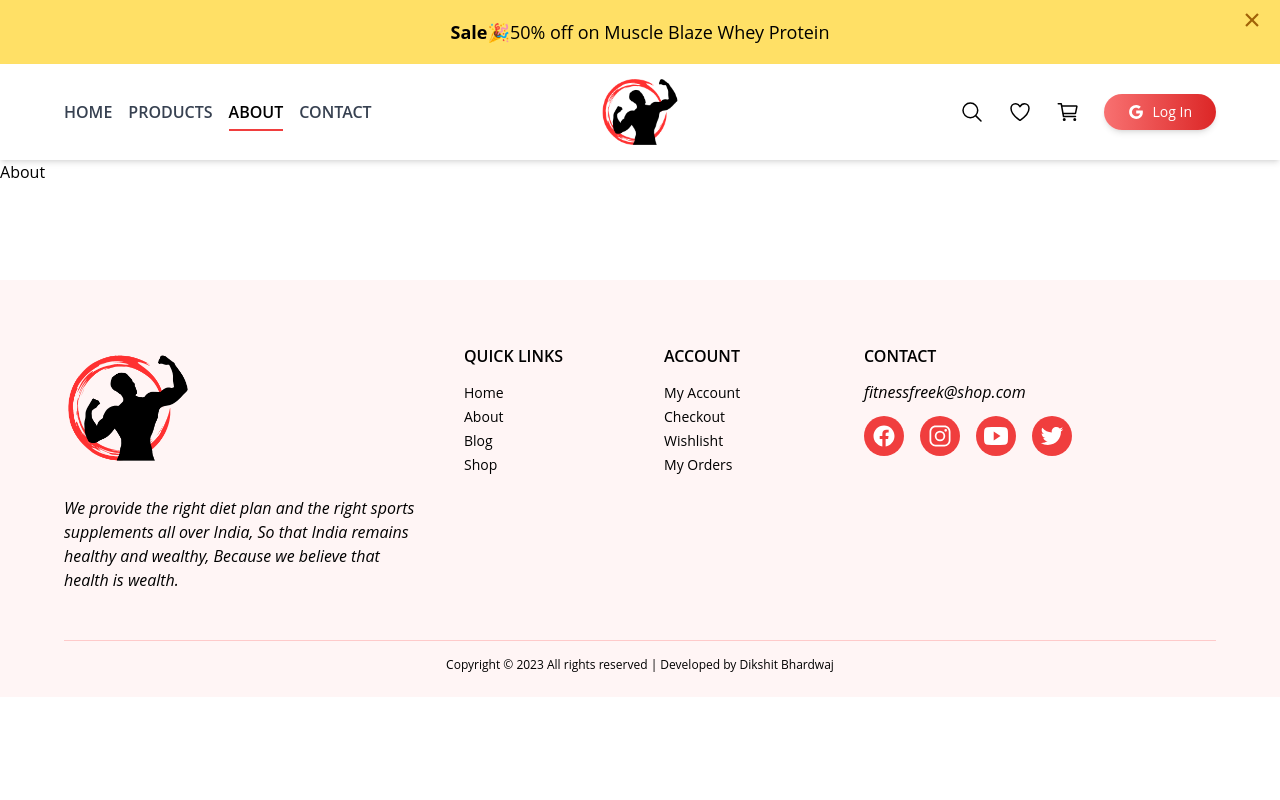
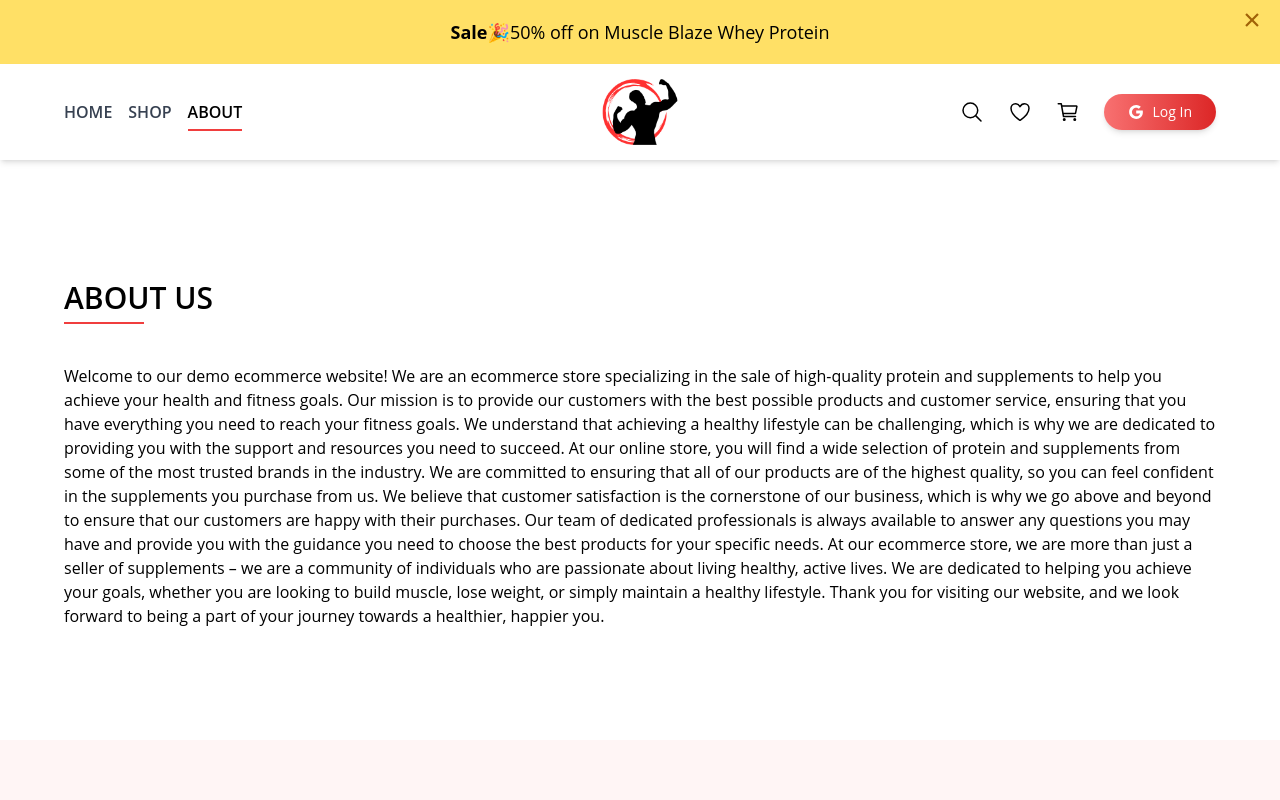
Before and after one commit to iamdikshit/Fitness-Freek, a React (Create React App) app in the folder frontend/: page /about in a window 1280 px wide. Shown: the top 800 px of the page. Built offline with nearby package versions, Linux system fonts and the light colour scheme; no server answers.

Commit message:
About page created

```diff
--- a/frontend/src/Compopnents/Pages/About.jsx
+++ b/frontend/src/Compopnents/Pages/About.jsx
@@ -1,7 +1,52 @@
 import React from "react";
+import { SectionAnimate } from "../UI/UiComponents/MotionAnimate";
+import { motion } from "framer-motion";
 
 const About = () => {
-  return <div>About</div>;
+  return (
+    <motion.section
+      initial={SectionAnimate.hidden}
+      whileInView={SectionAnimate.visible}
+      transition={SectionAnimate.transition}
+      className="service-section py-4 px-8 md:px-16 my-24 flex-wrap"
+    >
+      <div className="container mx-auto grid grid-cols-1 items-center mb-6">
+        <div className="service-heading-section">
+          <h1 className="text-2xl md:text-3xl py-2 link-bottem-line font-semibold uppercase">
+            About us
+          </h1>
+        </div>
+      </div>
+      <div className="container mx-auto  mt-10">
+        <p>
+          Welcome to our demo ecommerce website! We are an ecommerce store
+          specializing in the sale of high-quality protein and supplements to
+          help you achieve your health and fitness goals. Our mission is to
+          provide our customers with the best possible products and customer
+          service, ensuring that you have everything you need to reach your
+          fitness goals. We understand that achieving a healthy lifestyle can be
+          challenging, which is why we are dedicated to providing you with the
+          support and resources you need to succeed. At our online store, you
+          will find a wide selection of protein and supplements from some of the
+          most trusted brands in the industry. We are committed to ensuring that
+          all of our products are of the highest quality, so you can feel
+          confident in the supplements you purchase from us. We believe that
+          customer satisfaction is the cornerstone of our business, which is why
+          we go above and beyond to ensure that our customers are happy with
+          their purchases. Our team of dedicated professionals is always
+          available to answer any questions you may have and provide you with
+          the guidance you need to choose the best products for your specific
+          needs. At our ecommerce store, we are more than just a seller of
+          supplements – we are a community of individuals who are passionate
+          about living healthy, active lives. We are dedicated to helping you
+          achieve your goals, whether you are looking to build muscle, lose
+          weight, or simply maintain a healthy lifestyle. Thank you for visiting
+          our website, and we look forward to being a part of your journey
+          towards a healthier, happier you.
+        </p>
+      </div>
+    </motion.section>
+  );
 };
 
 export default About;
--- a/frontend/src/Compopnents/UI/Container/Footer.jsx
+++ b/frontend/src/Compopnents/UI/Container/Footer.jsx
@@ -6,6 +6,7 @@ import {
   IoLogoYoutube,
   IoLogoTwitter,
 } from "react-icons/io5";
+import { Link } from "react-router-dom";
 const Footer = () => {
   return (
     <footer className="footer-section py-4 px-8 md:px-16 mt-24 pb-2 bg-red-100">
@@ -22,24 +23,24 @@ const Footer = () => {
           <h1 className="uppercase font-semibold">Quick links</h1>
           <ul>
             <li>
-              <a className="text-sm text-light-gray" href="/">
+              <Link className="text-sm text-light-gray" to={"/"}>
                 Home
-              </a>
+              </Link>
             </li>
             <li>
-              <a className="text-sm text-light-gray" href="/">
+              <Link className="text-sm text-light-gray" to={"about"}>
                 About
-              </a>
+              </Link>
             </li>
-            <li>
+            <li className="hidden">
               <a className="text-sm text-light-gray" href="/">
                 Blog
               </a>
             </li>
             <li>
-              <a className="text-sm text-light-gray" href="/">
+              <Link className="text-sm text-light-gray" to={"product"}>
                 Shop
-              </a>
+              </Link>
             </li>
           </ul>
         </div>
--- a/frontend/src/Compopnents/UI/UiComponents/NavList.jsx
+++ b/frontend/src/Compopnents/UI/UiComponents/NavList.jsx
@@ -62,7 +62,7 @@ const NavList = (props) => {
           to="product"
           end
         >
-          Products
+          Shop
         </NavLink>
       </li>
       <li>
@@ -76,7 +76,7 @@ const NavList = (props) => {
           About
         </NavLink>
       </li>
-      <li>
+      <li className="hidden">
         <NavLink
           onClick={props.OnClick}
           className={`${({ isActive }) =>
```
